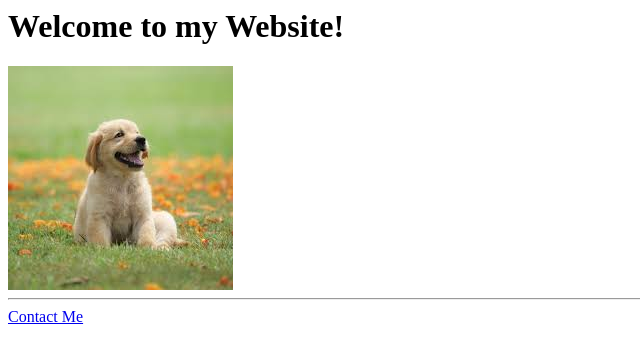
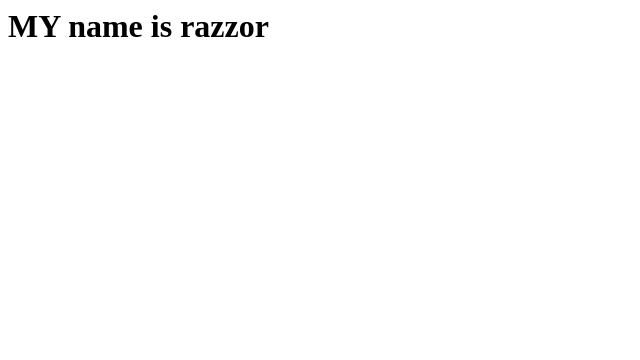
Before and after one commit to Swayamtitan/website, a plain HTML site: page index.html in a window 1280 px wide. Shown: the whole page, without its empty margins (0-640 px from the left). Drawn offline with Linux system fonts and the light colour scheme.

Commit message:
Hi i am changing this is razzor

```diff
--- a/index.html
+++ b/index.html
@@ -1,6 +1 @@
-<h1>Welcome to my Website!</h1>
-
-<a href="./Dog.html"><img src="images/dog.jpeg"
-     alt="dog image"/></a>
-     <hr/>
-     <a href="contact.html">Contact Me</a>
+<h1>MY name is razzor</h1>
```
Also changed, not shown: 1 other file.
